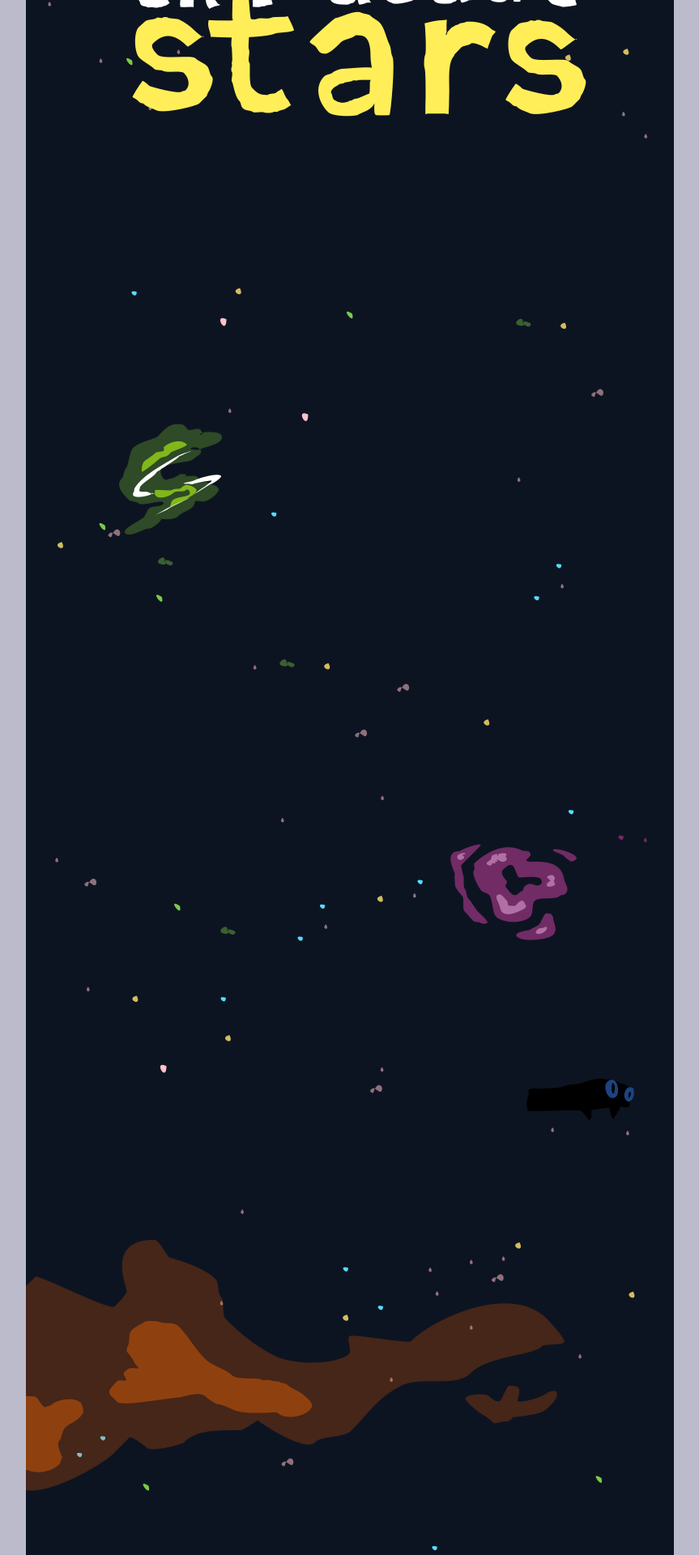
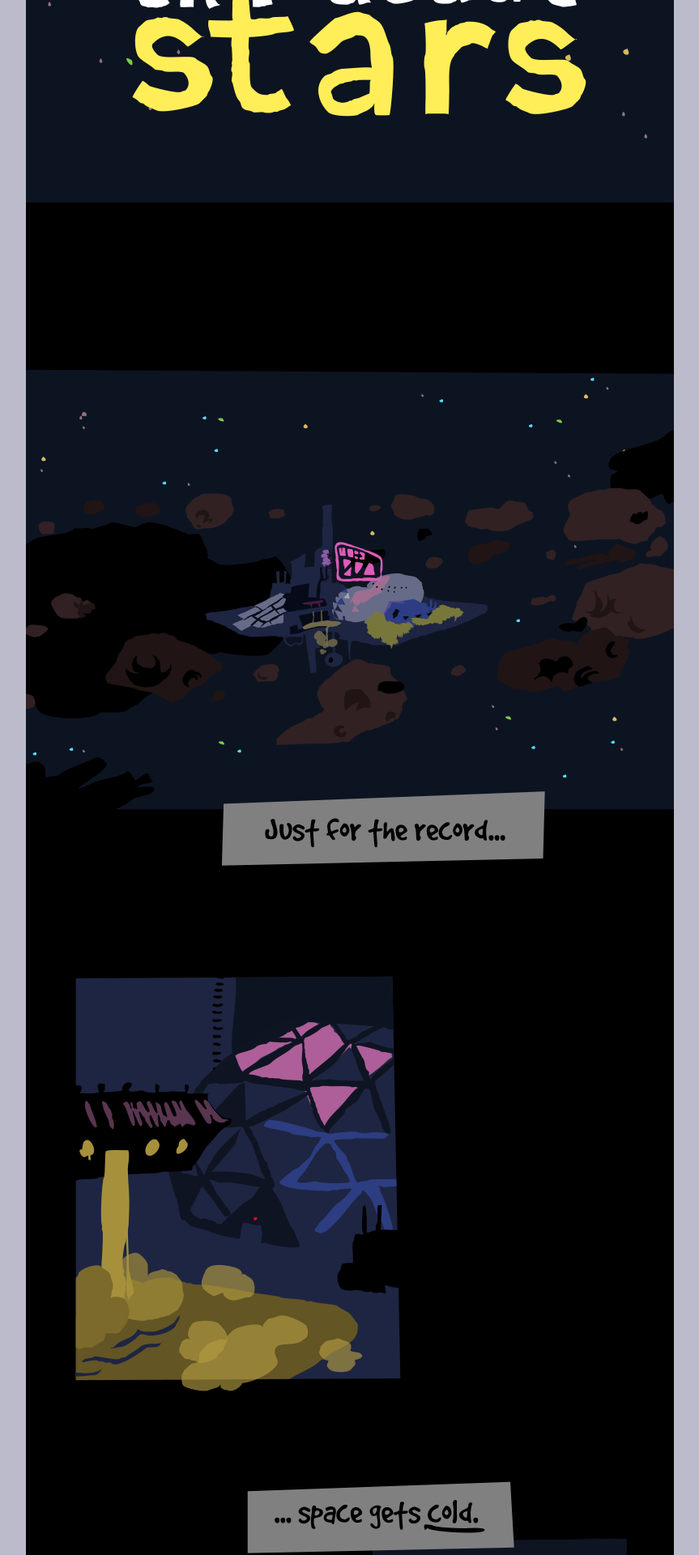
Before and after one commit to atomikaya/fiction, a Jekyll site: the page built from _posts/the-usual-stars/2017-09-08-#01.md, in a window 1280 px wide. Shown: the part 2714-4634 px from the top of the page at 81% size, without its empty margins (208-1071 px from the left). Built offline with Jekyll 4.4.1, drawn with Linux system fonts in a browser that asks for light colours; comment, search, counter and statistics services are not loaded.

Commit message:
added page 02 for tus 1.0

```diff
--- a/_posts/the-usual-stars/2017-09-08-#01.md
+++ b/_posts/the-usual-stars/2017-09-08-#01.md
@@ -14,5 +14,5 @@
   It's been a long time since my last comic book, so long that the website it was on no longer exists! I hope you enjoy the story, *please* tell me what you like, don't or would like to see in the comments below!
 ---
 ![01](/assets/stories/the-usual-stars/01/01.png)
+![01](/assets/stories/the-usual-stars/01/02.png)
 ![01](/assets/stories/the-usual-stars/01/01.png)
-![01](/assets/stories/the-usual-stars/01/01.png)
```
Also changed, not shown: assets/stories/the-usual-stars/01/02.png (added).
